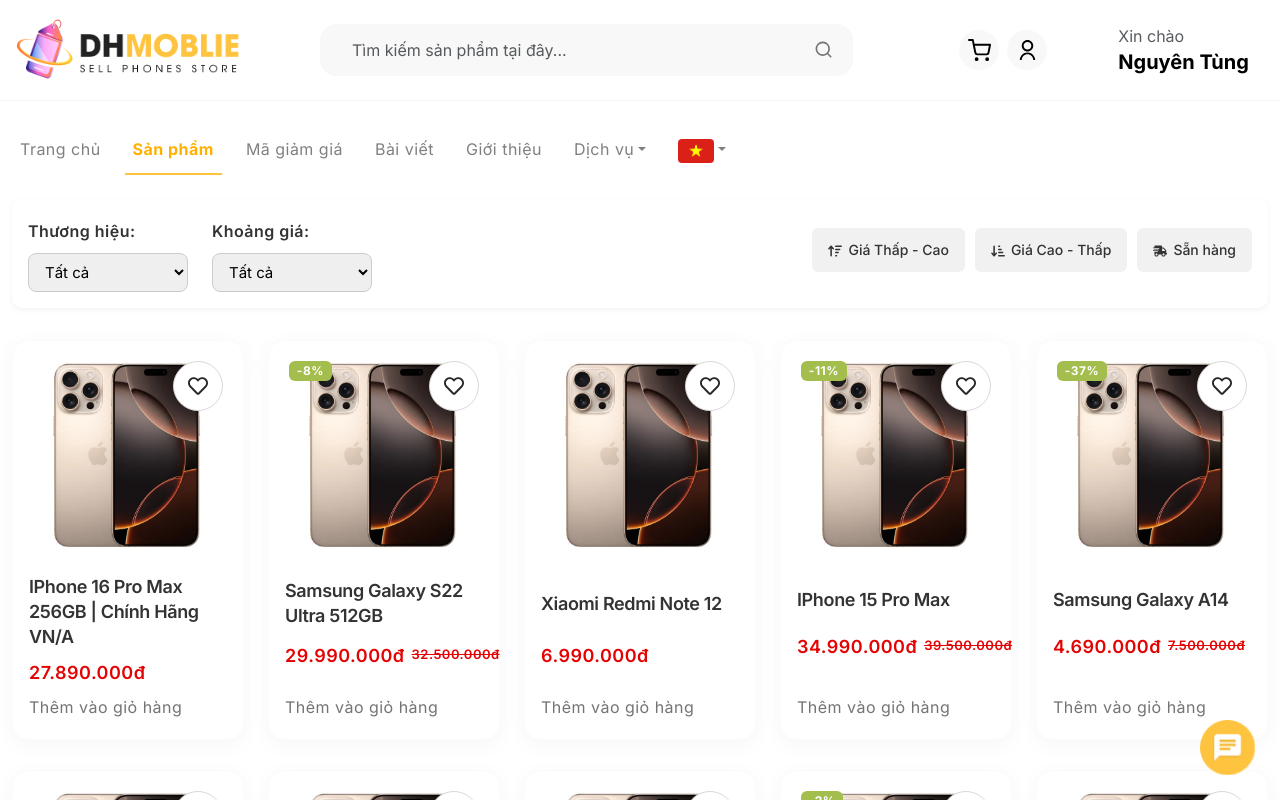
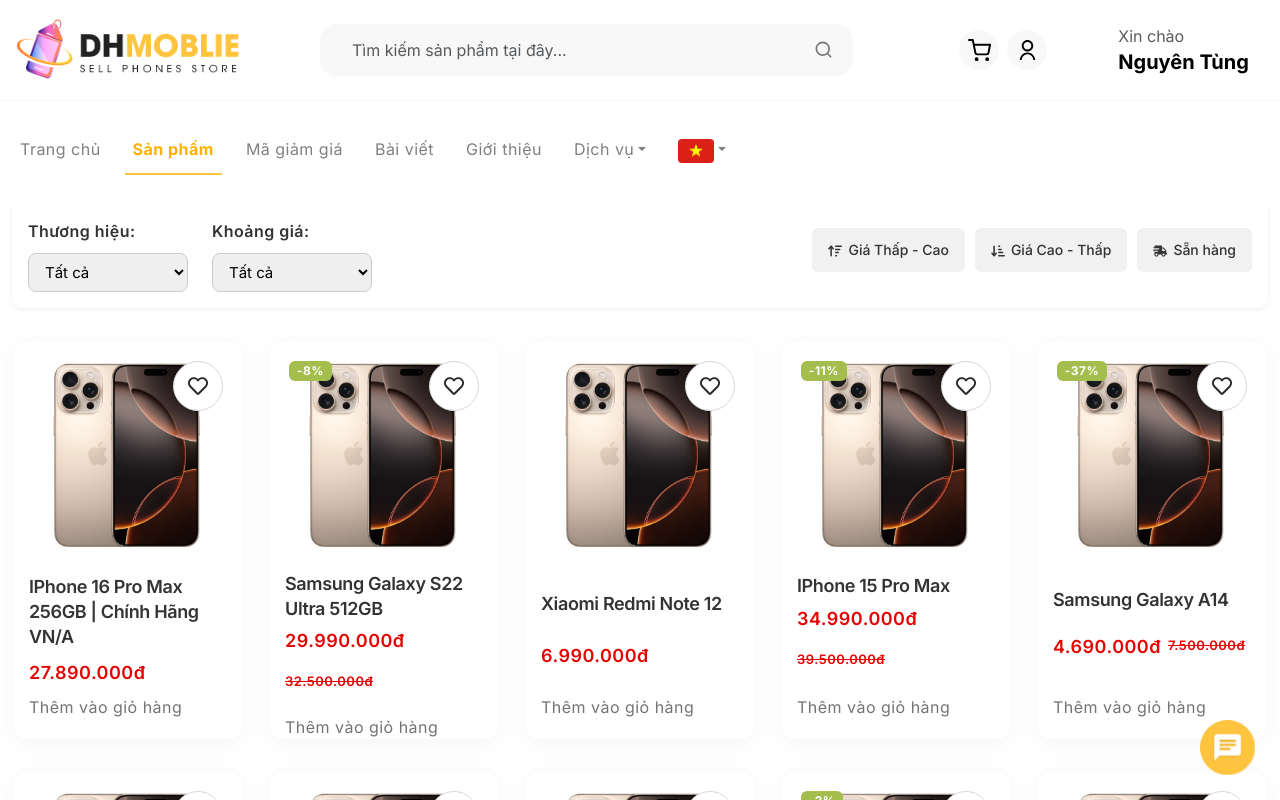
Before and after one commit to ninhatran5/DH-Mobile, a React (Vite) app in the folder frontend/: page /products in a window 1280 px wide. Built offline with nearby package versions, Linux system fonts and the light colour scheme.

Commit message:
fix: fix responsive home screen

```diff
--- a/frontend/src/components/Products.jsx
+++ b/frontend/src/components/Products.jsx
@@ -278,9 +278,36 @@ export default function Products({
                             </h3>
 
                             {/* Giá */}
-                            <div className="price_products_sale">
-                              <span className="price">{product.price}</span>
-                              <span className="price_original">
+                            <div
+                              className="price_products_sale"
+                              style={{
+                                display: "flex",
+                                flexWrap: "wrap",
+                                gap: 7,
+                              }}
+                            >
+                              <span
+                                className="price"
+                                style={{
+                                  color: "#e40303",
+                                  whiteSpace: "nowrap",
+                                  overflow: "hidden",
+                                  textOverflow: "ellipsis",
+                                }}
+                              >
+                                {product.price}
+                              </span>
+                              <span
+                                className="price_original"
+                                style={{
+                                  color: "#e40303",
+                                  fontSize: 13,
+                                  textDecoration: "line-through",
+                                  whiteSpace: "nowrap",
+                                  overflow: "hidden",
+                                  textOverflow: "ellipsis",
+                                }}
+                              >
                                 {product.priceOriginal}
                               </span>
                             </div>
--- a/frontend/src/pages/Home.jsx
+++ b/frontend/src/pages/Home.jsx
@@ -408,11 +408,22 @@ const Home = () => {
                           >
                             {item.title}
                           </h5>
-                          <div style={{ display: "flex", gap: 7 }}>
+                          <div
+                            style={{
+                              display: "flex",
+                              gap: 7,
+                              flexWrap: "wrap",
+                            }}
+                          >
                             <h6
                               onClick={() => nextProductDetail(item.id)}
-                              style={{ color: "#e40303" }}
-                              className=" mb-0"
+                              style={{
+                                color: "#e40303",
+                                whiteSpace: "nowrap",
+                                overflow: "hidden",
+                                textOverflow: "ellipsis",
+                              }}
+                              className="mb-0"
                             >
                               {item.price}
                             </h6>
@@ -422,8 +433,11 @@ const Home = () => {
                                 color: "#e40303",
                                 fontSize: 13,
                                 textDecoration: "line-through",
+                                whiteSpace: "nowrap",
+                                overflow: "hidden",
+                                textOverflow: "ellipsis",
                               }}
-                              className=" mb-0"
+                              className="mb-0"
                             >
                               {item.priceOriginal}
                             </h6>
```
